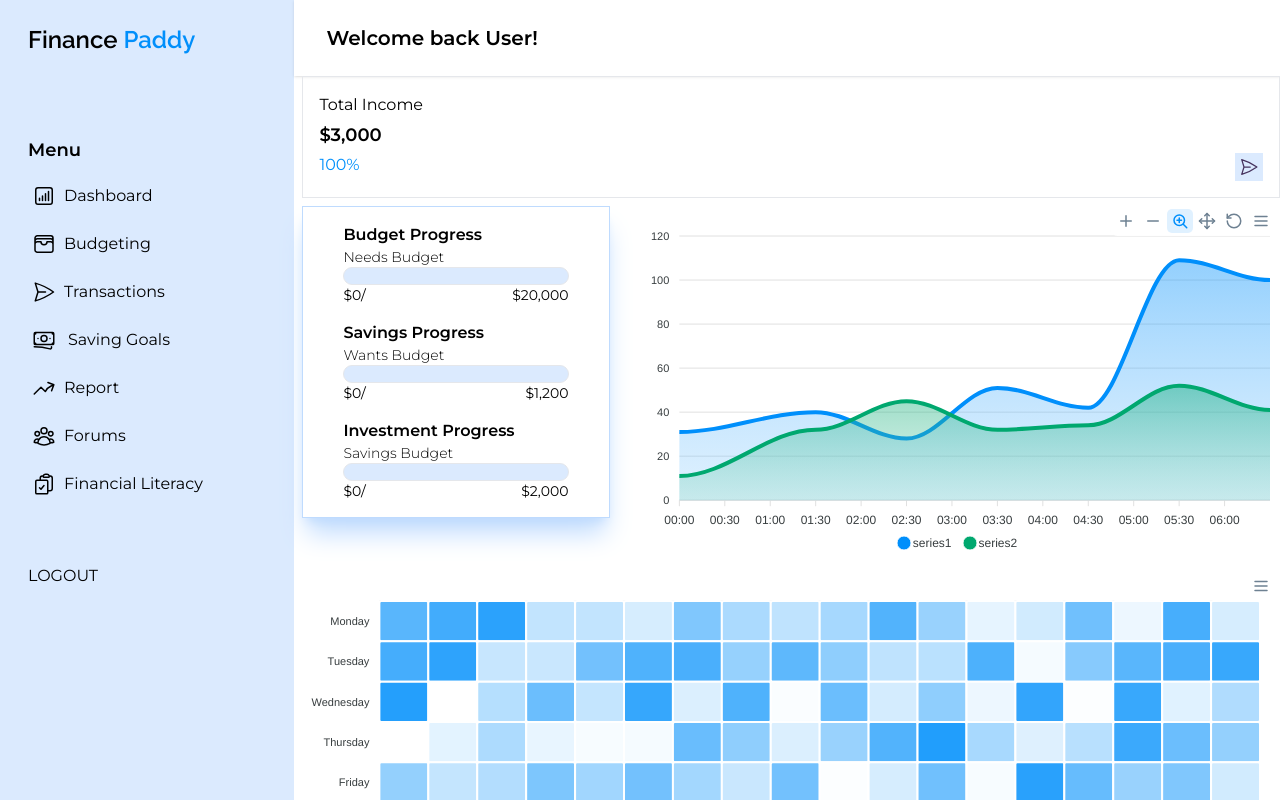
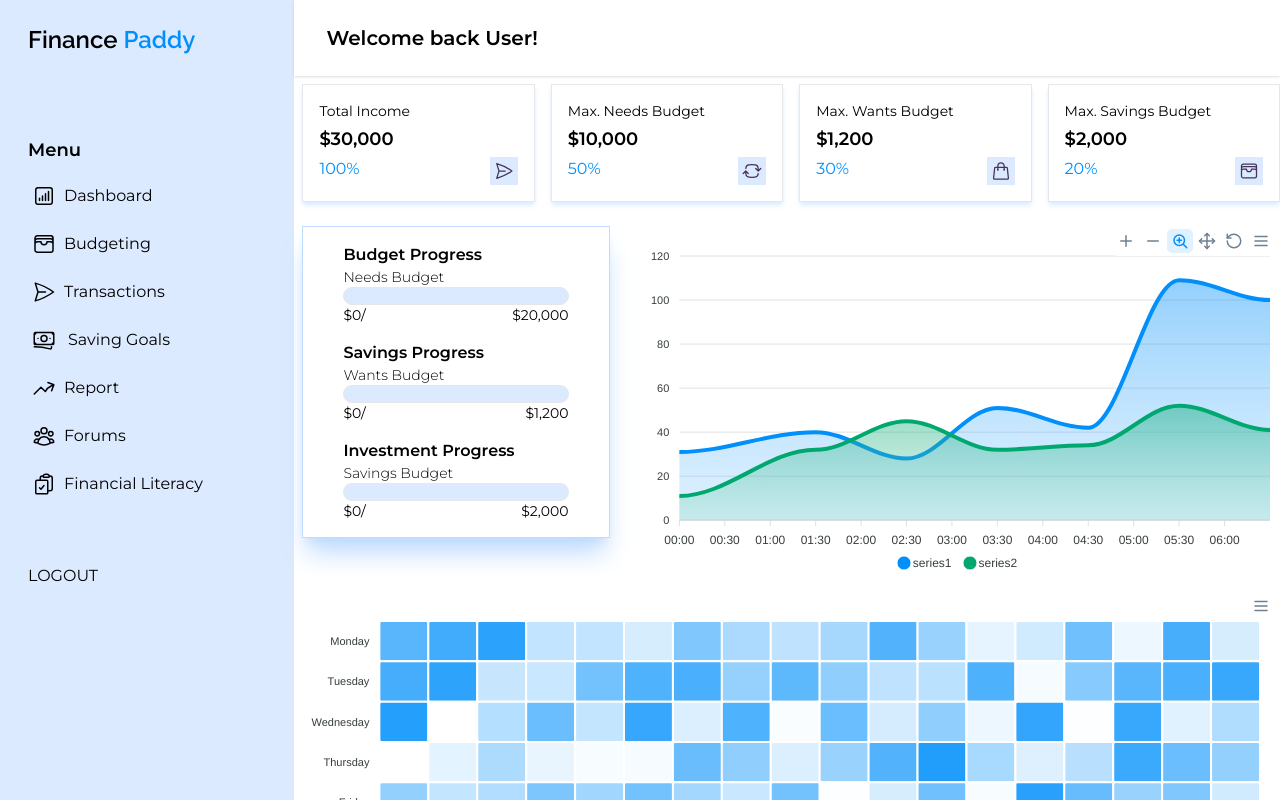
Before and after one commit to mabas-maryam/finance-paddy, a React (Vite) app: page /dashboard in a window 1280 px wide. Shown: the top 800 px of the page. Built offline with nearby package versions, Linux system fonts and the light colour scheme.

Commit message:
changes on the dashboard

```diff
--- a/src/pages/dashboard/Dashboard.jsx
+++ b/src/pages/dashboard/Dashboard.jsx
@@ -99,7 +99,93 @@ class AreaChart extends React.Component {
           },
         },
       },
-      // Add your budget data here
+      // Add your income and budget data here
+      incomeData: [
+        {
+          title: "Total Income",
+          amount: "$30,000",
+          percentage: "100%",
+          icon: (
+            <svg
+              xmlns="http://www.w3.org/2000/svg"
+              fill="none"
+              viewBox="0 0 24 24"
+              strokeWidth="1.5"
+              stroke="#46325D"
+              className="w-5 h-5"
+            >
+              <path
+                strokeLinecap="round"
+                strokeLinejoin="round"
+                d="M6 12 3.269 3.125A59.769 59.769 0 0 1 21.485 12 59.768 59.768 0 0 1 3.27 20.875L5.999 12Zm0 0h7.5"
+              ></path>
+            </svg>
+          ),
+        },
+        {
+          title: "Max. Needs Budget",
+          amount: "$10,000",
+          percentage: "50%",
+          icon: (
+            <svg
+              xmlns="http://www.w3.org/2000/svg"
+              fill="none"
+              viewBox="0 0 24 24"
+              stroke-width="1.5"
+              stroke="#46325D"
+              class="w-5 h-5"
+            >
+              <path
+                stroke-linecap="round"
+                stroke-linejoin="round"
+                d="M19.5 12c0-1.232-.046-2.453-.138-3.662a4.006 4.006 0 0 0-3.7-3.7 48.678 48.678 0 0 0-7.324 0 4.006 4.006 0 0 0-3.7 3.7c-.017.22-.032.441-.046.662M19.5 12l3-3m-3 3-3-3m-12 3c0 1.232.046 2.453.138 3.662a4.006 4.006 0 0 0 3.7 3.7 48.656 48.656 0 0 0 7.324 0 4.006 4.006 0 0 0 3.7-3.7c.017-.22.032-.441.046-.662M4.5 12l3 3m-3-3-3 3"
+              ></path>
+            </svg>
+          ),
+        },
+        {
+          title: "Max. Wants Budget",
+          amount: "$1,200",
+          percentage: "30%",
+          icon: (
+            <svg
+              xmlns="http://www.w3.org/2000/svg"
+              fill="none"
+              viewBox="0 0 24 24"
+              stroke-width="1.5"
+              stroke="#46325D"
+              class="w-5 h-5"
+            >
+              <path
+                stroke-linecap="round"
+                stroke-linejoin="round"
+                d="M15.75 10.5V6a3.75 3.75 0 1 0-7.5 0v4.5m11.356-1.993 1.263 12c.07.665-.45 1.243-1.119 1.243H4.25a1.125 1.125 0 0 1-1.12-1.243l1.264-12A1.125 1.125 0 0 1 5.513 7.5h12.974c.576 0 1.059.435 1.119 1.007ZM8.625 10.5a.375.375 0 1 1-.75 0 .375.375 0 0 1 .75 0Zm7.5 0a.375.375 0 1 1-.75 0 .375.375 0 0 1 .75 0Z"
+              ></path>
+            </svg>
+          ),
+        },
+        {
+          title: "Max. Savings Budget",
+          amount: "$2,000",
+          percentage: "20%",
+          icon: (
+            <svg
+              xmlns="http://www.w3.org/2000/svg"
+              fill="none"
+              viewBox="0 0 24 24"
+              stroke-width="1.5"
+              stroke="#46325D"
+              class="w-5 h-5"
+            >
+              <path
+                stroke-linecap="round"
+                stroke-linejoin="round"
+                d="M21 12a2.25 2.25 0 0 0-2.25-2.25H15a3 3 0 1 1-6 0H5.25A2.25 2.25 0 0 0 3 12m18 0v6a2.25 2.25 0 0 1-2.25 2.25H5.25A2.25 2.25 0 0 1 3 18v-6m18 0V9M3 12V9m18 0a2.25 2.25 0 0 0-2.25-2.25H5.25A2.25 2.25 0 0 0 3 9m18 0V6a2.25 2.25 0 0 0-2.25-2.25H5.25A2.25 2.25 0 0 0 3 6v3"
+              ></path>
+            </svg>
+          ),
+        },
+      ],
       budgetData: [
         {
           title: "Budget Progress",
@@ -126,28 +212,21 @@ class AreaChart extends React.Component {
   render() {
     return (
       <div>
-        <div className=" border px-4 py-4 ml-2 space-y-1">
-          <h2 className="tex-sm">Total Income</h2>
-          <p className="font-semibold text-lg">$3,000</p>
+        <div className="flex w-full space-x-4 mt-2 mb-4">
+          {/* Map through incomeData */}
+          {this.state.incomeData.map((item, index) => (
+            <div
+              key={index}
+              className="border px-4 py-4 ml-2 space-y-1 w-1/4 shadow-md shadow-blue-100"
+            >
+              <h2 className="text-sm">{item.title}</h2>
+              <p className="font-semibold text-lg">{item.amount}</p>
               <div className="flex justify-between">
-            <p className="text-primary">100%</p>
-            <p className="bg-blue-100 p-1">
-              <svg
-                xmlns="http://www.w3.org/2000/svg"
-                fill="none"
-                viewBox="0 0 24 24"
-                stroke-width="1.5"
-                stroke="#46325D"
-                class="w-5 h-5"
-              >
-                <path
-                  stroke-linecap="round"
-                  stroke-linejoin="round"
-                  d="M6 12 3.269 3.125A59.769 59.769 0 0 1 21.485 12 59.768 59.768 0 0 1 3.27 20.875L5.999 12Zm0 0h7.5"
-                ></path>
-              </svg>
-            </p>
+                <p className="text-primary">{item.percentage}</p>
+                <p className="bg-blue-100 p-1">{item.icon}</p>
               </div>
+            </div>
+          ))}
         </div>
 
         <div className="flex w-full">
```
Lines whose indentation alone changed are shown as unchanged.
